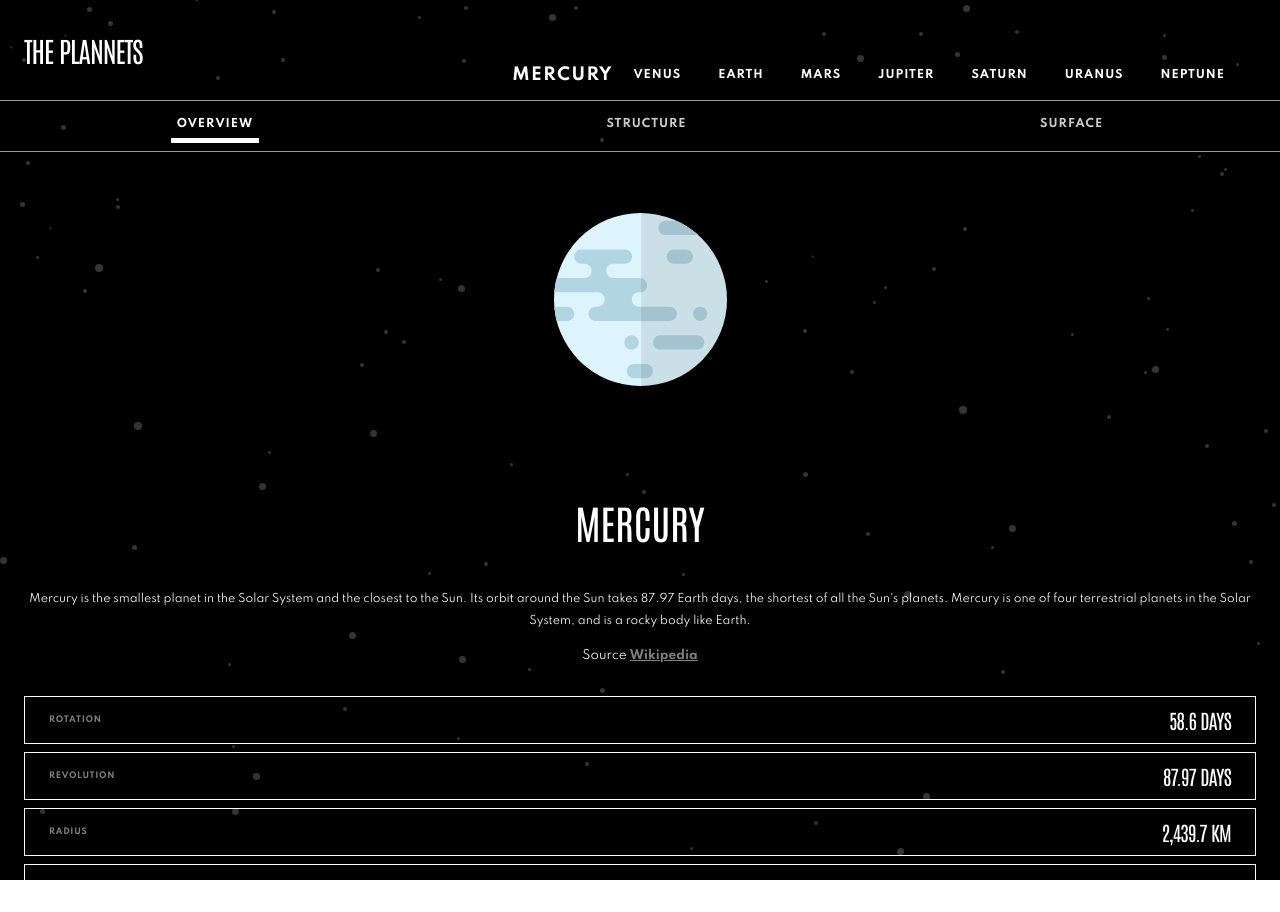
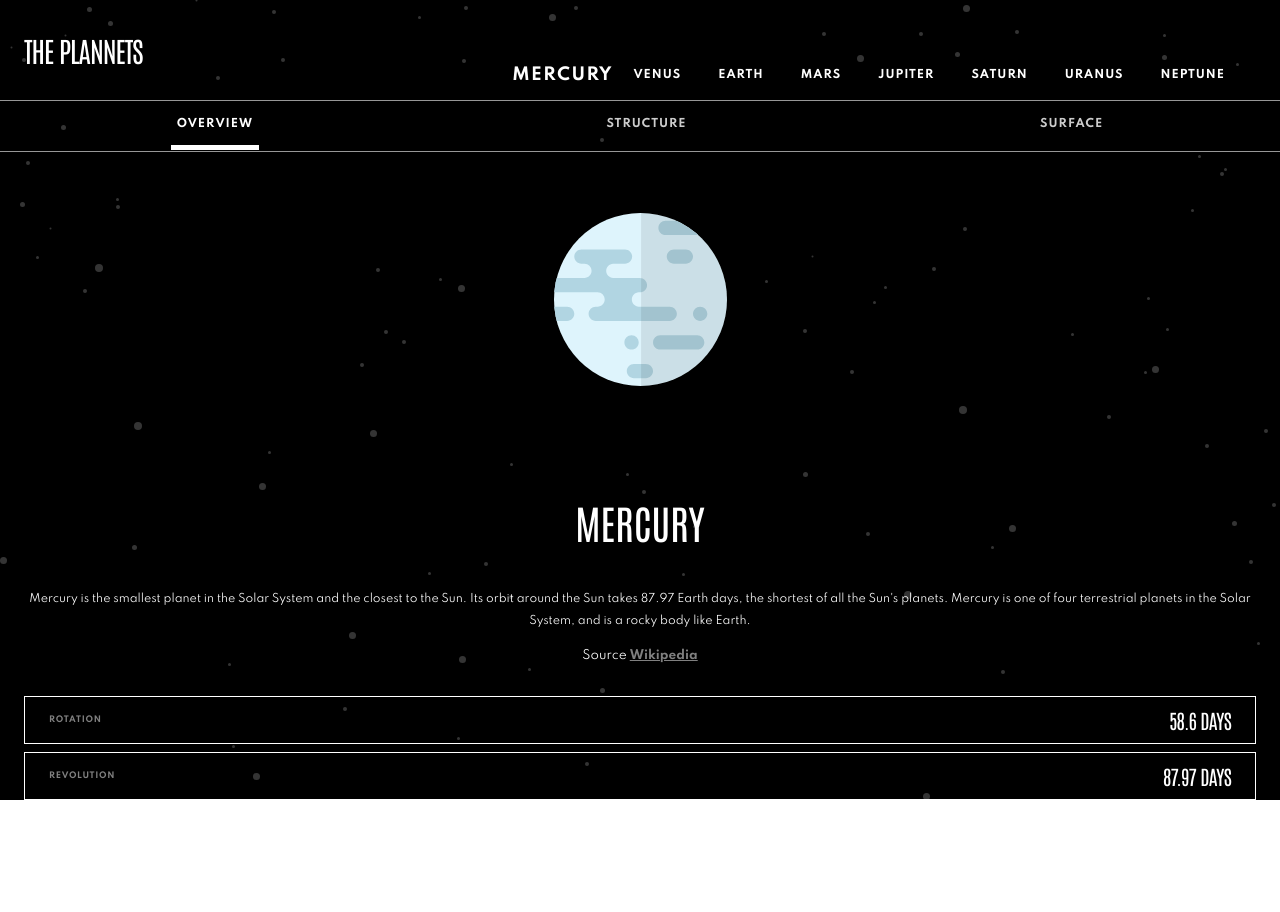
Before and after one commit to karolkawski/React_planets_facts, a React (Create React App) app: page / in a window 1280 px wide. After the commit the page ends 800 px from the top, so only its background shows below. Built offline with nearby package versions, Linux system fonts and the light colour scheme.

Commit message:
[update] add perfect-scrollbar, scss fixes

```diff
--- a/package.json
+++ b/package.json
@@ -12,11 +12,13 @@
     "node-sass": "^6.0.1",
     "react": "^17.0.2",
     "react-dom": "^17.0.2",
+    "react-perfect-scrollbar": "^1.5.8",
     "react-redux": "^7.2.6",
     "react-router-dom": "^6.0.2",
     "react-scripts": "4.0.3",
     "redux": "^4.1.2",
     "redux-devtools-extension": "^2.13.9",
+    "uuid": "^8.3.2",
     "web-vitals": "^1.1.2"
   },
   "scripts": {
--- a/public/index.html
+++ b/public/index.html
@@ -27,7 +27,7 @@
       work correctly both with client-side routing and a non-root public URL.
       Learn how to configure a non-root public URL by running `npm run build`.
     -->
-    <title>Planet Fact APP</title>
+    <title>The Plannets</title>
   </head>
   <body>
     <noscript>You need to enable JavaScript to run this app.</noscript>
--- a/src/App.js
+++ b/src/App.js
@@ -5,7 +5,6 @@ import { useEffect } from 'react';
 import { connect } from 'react-redux';
 import data from './data/data.json'
 import {Navigation} from './navigation/Navigation';
-
 
 function App() {
   const [planets, setPlanets] = useState([])
@@ -16,18 +15,18 @@ function App() {
     planetsFetch();
   }, [])
 
-
   const planetsFetch = () => {
     window.store.dispatch({type: 'FETCH_PLANET_DETAILS', planets: data, planetId: planetId, infoId: infoId})
     setPlanets(data)
   }
+
   const onPlanetSelect = (id) => {
     setPlanetId(id);
   }
+
   const onInfoSelect = (id) => {
     setInfoId(id)
   }
-
 
   return (
     <div className="App">
--- a/src/components/organisms/Details.js
+++ b/src/components/organisms/Details.js
@@ -1,6 +1,7 @@
 
 import {DetailsRow} from '../molecues/DetailsRow';
 import data from '../../data/data.json';
+import { v4 as uuidv4 } from 'uuid';
 
 export function Details({planetId, infoId}) {
     const currentPlanetData = data[planetId];
@@ -13,7 +14,7 @@ export function Details({planetId, infoId}) {
             <div className="Details">
                 {keys.map((key) => {
                     const content = currentPlanetData[key];
-                    return <DetailsRow attribute={key} content={content}/>
+                    return <DetailsRow key={uuidv4()} attribute={key} content={content}/>
                 })}
             </div>
         )
--- a/src/index.js
+++ b/src/index.js
@@ -5,10 +5,13 @@ import App  from './App';
 import reportWebVitals from './reportWebVitals';
 import store from './store/store'
 import { Provider } from 'react-redux';
+import PerfectScrollbar from 'react-perfect-scrollbar'
 
 ReactDOM.render(
   <Provider store={store}>
-    <App />
+    <PerfectScrollbar>
+       <App />
+    </PerfectScrollbar>
   </Provider>,
   document.getElementById('root')
 );
--- a/src/navigation/Navigation.js
+++ b/src/navigation/Navigation.js
@@ -1,6 +1,7 @@
 import {useState} from 'react'
 import iconHamburger from '../assets/icon-hamburger.svg'
 import iconClose from '../assets/icon-close.svg'
+import { v4 as uuidv4 } from 'uuid';
 
 
 export function Navigation({planetId, onPlanetSelect}) {
@@ -21,7 +22,7 @@ export function Navigation({planetId, onPlanetSelect}) {
               //style to li
               Object.keys(planets).map((key) => {
                 const data = planets[key];
-                return <button className={Number.parseInt(key) === planetId ? "Navigation__Item Navigation__Item--Selected" : "Navigation__Item"} onClick={e => {
+                return <button key={uuidv4()} className={Number.parseInt(key) === planetId ? "Navigation__Item Navigation__Item--Selected" : "Navigation__Item"} onClick={e => {
                   window.store.dispatch({type: 'CHANGE_PLANET_ID', planetId: Number.parseInt(key)})
                   onPlanetSelect(Number.parseInt(key));
                   if (!isCollapsed) {
--- a/src/styles/components/organisms/details.scss
+++ b/src/styles/components/organisms/details.scss
@@ -2,4 +2,5 @@
     margin-top: 28px;
     margin-bottom: 47px;
     padding: 0px 24px;
+    display: block;
 }
--- a/src/styles/components/organisms/menu.scss
+++ b/src/styles/components/organisms/menu.scss
@@ -47,7 +47,7 @@
             font-style: normal;
             font-weight: bold;
             font-size: 11px;
-            line-height: 25px;
+            line-height: 40px;
             letter-spacing: 1px;
             text-transform: uppercase;
             cursor: pointer;
--- a/src/styles/layout/layout.scss
+++ b/src/styles/layout/layout.scss
@@ -1,3 +1,15 @@
+@import 'react-perfect-scrollbar/dist/css/styles.css';
+
+html {
+    overflow: hidden;
+    height: 100%;
+};
+
+#root {
+    height: 100vh;
+    position: relative;
+}
+
 .App {
     background-color: #000000;
     color: #ffffff;
@@ -9,6 +21,6 @@
 
     &__Main {
         padding-top: 100px;
-        height: calc(100vh - 20px);
+        height: calc(100vh + 210px);
     }
 }
```
Also changed, not shown: 1 other file (tests, documents, lock files or other folders).
